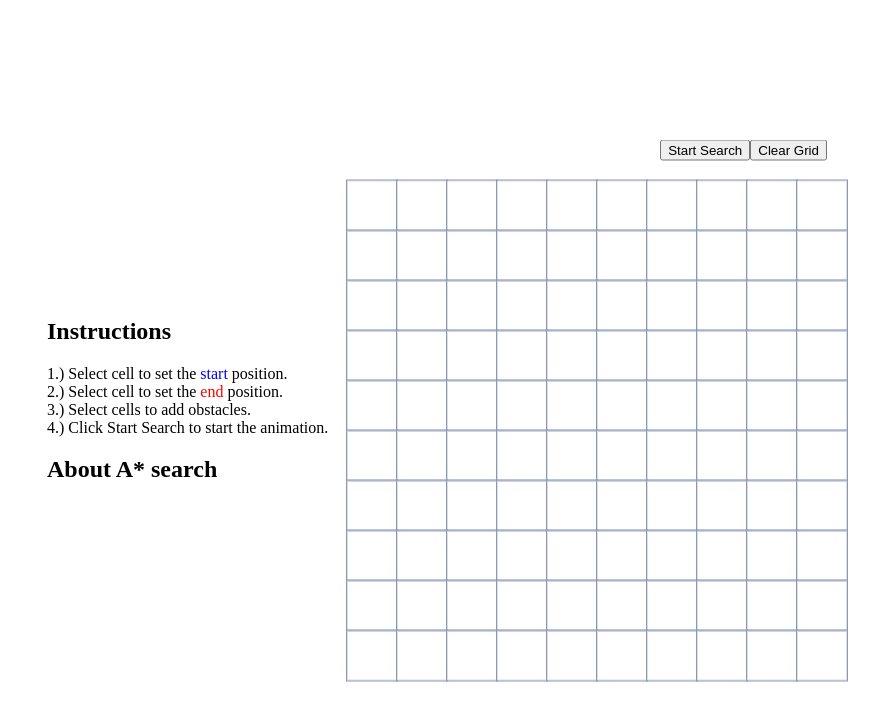
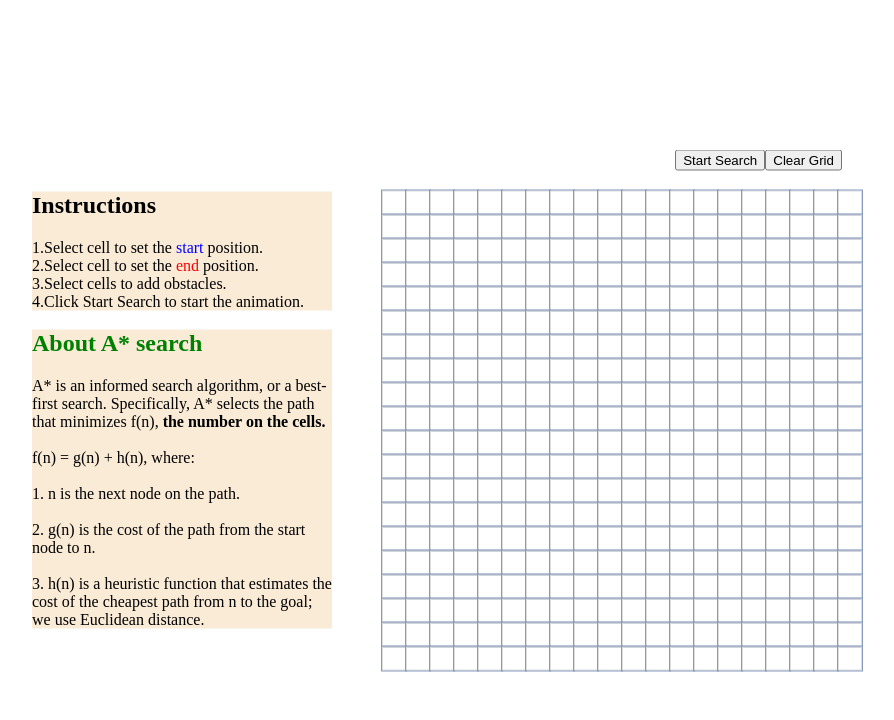
Before and after one commit to ricevillage/AStar, a plain HTML site: page index.html in a window 1280 px wide. Shown: the whole page, without its empty margins (193-1087 px from the left). Drawn offline with Linux system fonts and the light colour scheme.

Commit message:
more visual updates
finished about section, ability to add walls on mouseenter,

```diff
--- a/index.html
+++ b/index.html
@@ -15,19 +15,37 @@
             <header>
               <h2 class="header_title">Instructions</h2>
             </header>
-            1.) Select cell to set the <span class="blue">start</span> position.
+            1.Select cell to set the <span class="blue">start</span> position.
             <br />
-            2.) Select cell to set the <span class="red">end</span> position.
+            2.Select cell to set the <span class="red">end</span> position.
             <br />
-            3.) Select cells to add obstacles.
+            3.Select cells to add obstacles.
             <br />
-            4.) Click Start Search to start the animation.
+            4.Click Start Search to start the animation.
           </div>
 
           <div id="information_panel">
-            <header>
-              <h2 class="header_title">About A* search</h2>
-            </header>
+            <a
+              href="https://en.wikipedia.org/wiki/A*_search_algorithm"
+              target="_blank"
+              rel="noopener noreferrer"
+            >
+              <header>
+                <h2 class="header_title">About A* search</h2>
+              </header>
+            </a>
+            A* is an informed search algorithm, or a best-first search.
+            Specifically, A* selects the path that minimizes f(n),
+            <b>the number on the cells.</b>
+            <br /><br />
+            f(n) = g(n) + h(n), where:
+            <br /><br />
+            1. n is the next node on the path.
+            <br /><br />
+            2. g(n) is the cost of the path from the start node to n.
+            <br /><br />
+            3. h(n) is a heuristic function that estimates the cost of the
+            cheapest path from n to the goal; we use Euclidean distance.
           </div>
         </div>
         <div>
--- a/scripts.js
+++ b/scripts.js
@@ -6,8 +6,8 @@ const solveBtn = document.getElementById("myButton1");
 const clearBtn = document.getElementById("myButton2");
 const pathStatus = document.getElementById("mySpan");
 
-const Width = 10,
-  Height = 10;
+const Width = 20,
+  Height = 20;
 
 let pathVisualDelay = 50; // ms
 
@@ -160,7 +160,7 @@ function handleMouseEnterAttach() {
 const selectCell = (position) => {
   if (pathDrawn) return;
   // console.log(position.row, position.col);
-  // handleMouseEnterAttach();
+  handleMouseEnterAttach();
 
   const cell = getCellDiv(position);
   const isCellClicked = cell.getAttribute("isSelected");
--- a/styles.css
+++ b/styles.css
@@ -7,6 +7,11 @@ body {
   position: absolute;
 }
 
+a {
+  color: green;
+  text-decoration: none;
+}
+
 .mainDiv {
   display: flex;
   justify-items: center;
@@ -14,16 +19,21 @@ body {
 }
 
 #mySpan {
-  margin-bottom: 10px;
   background-color: antiquewhite;
 }
 
 #instructions_panel {
+  background-color: antiquewhite;
   flex: 0;
+}
+
+#information_panel {
+  background-color: antiquewhite;
 }
 
 #left-panel {
   width: 300px;
+  padding-right: 50px;
 }
 
 .mainBtns {
@@ -56,9 +66,9 @@ body {
   outline: 1px solid rgb(134, 154, 189);
   border: 1px solid #ddd;
   text-align: center;
-  width: 1rem;
-  height: 1rem;
-  /* font-size: 11px; */
+  /* width: 1rem;
+  height: 1rem; */
+  font-size: 11px;
 }
 
 .node-visited {
```
